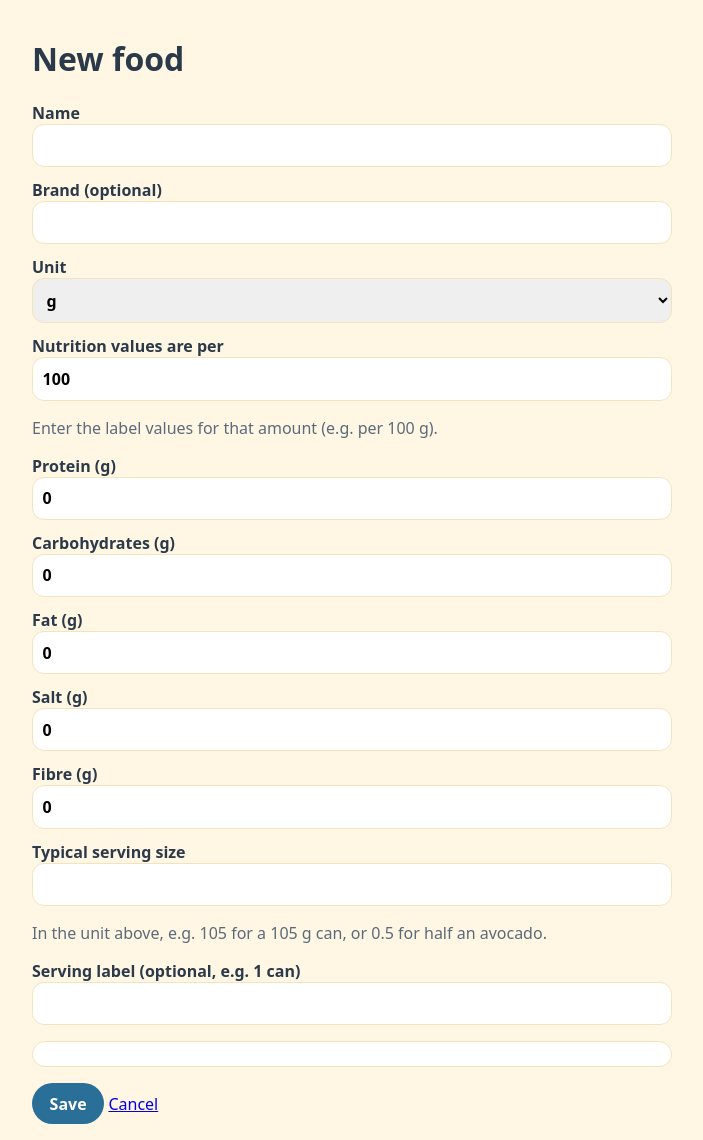
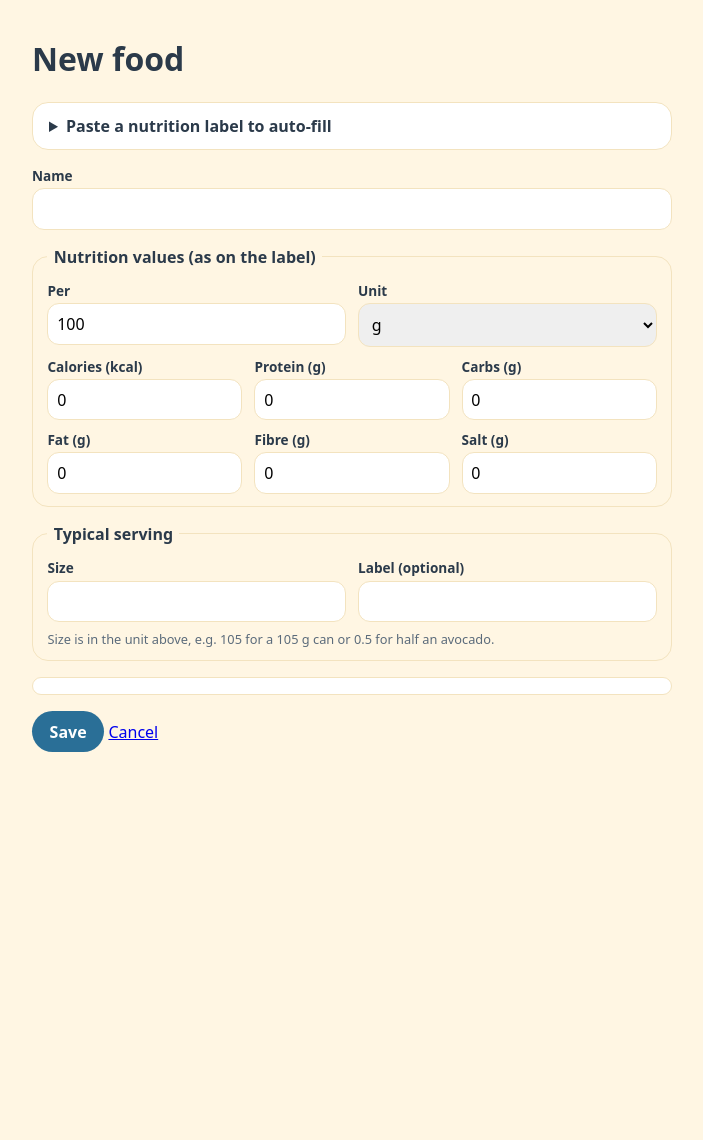
Before and after one commit to huwpdavies/macrotracker, a Flask app: page /foods/new in a window 1280 px wide. Shown: the part 46-1186 px from the top of the page, without its empty margins (288-991 px from the left). After the commit the page ends 798 px from the top, so only its background shows below. Run offline with Flask 3, Linux system fonts and the light colour scheme.

Commit message:
Food form redesign: typed calories, label paste, favourites, compact layout
Co-Authored-By: Claude Sonnet 5.5 <noreply@anthropic.com>

```diff
--- a/macrotracker/forms.py
+++ b/macrotracker/forms.py
@@ -2,32 +2,24 @@ from flask_wtf import FlaskForm
 from wtforms import DecimalField, SelectField, StringField
 from wtforms.validators import DataRequired, Length, NumberRange, Optional
 
-MACRO_FIELDS = [
-    ("protein_g", "Protein (g)"),
-    ("carbs_g", "Carbohydrates (g)"),
-    ("fat_g", "Fat (g)"),
-    ("salt_g", "Salt (g)"),
-    ("fibre_g", "Fibre (g)"),
-]
 
-
-def _macro(label):
+def _nutrient(label):
     return DecimalField(label, default=0, places=None,
                         validators=[Optional(), NumberRange(min=0, max=100000)])
 
 
 class FoodForm(FlaskForm):
     name = StringField("Name", validators=[DataRequired(), Length(max=200)])
-    brand = StringField("Brand (optional)", validators=[Optional(), Length(max=100)])
+    basis_amount = DecimalField("Per", default=100, places=None,
+                                validators=[DataRequired(), NumberRange(min=0.01, max=100000)])
     unit = SelectField("Unit")
-    basis_amount = DecimalField("Nutrition values are per", default=100, places=None,
+    calories_kcal = _nutrient("Calories (kcal)")
+    protein_g = _nutrient("Protein (g)")
+    carbs_g = _nutrient("Carbs (g)")
+    fat_g = _nutrient("Fat (g)")
+    fibre_g = _nutrient("Fibre (g)")
+    salt_g = _nutrient("Salt (g)")
+    serving_size = DecimalField("Size", places=None,
                                 validators=[DataRequired(), NumberRange(min=0.01, max=100000)])
-    protein_g = _macro("Protein (g)")
-    carbs_g = _macro("Carbohydrates (g)")
-    fat_g = _macro("Fat (g)")
-    salt_g = _macro("Salt (g)")
-    fibre_g = _macro("Fibre (g)")
-    serving_size = DecimalField("Typical serving size", places=None,
-                                validators=[DataRequired(), NumberRange(min=0.01, max=100000)])
-    serving_label = StringField("Serving label (optional, e.g. 1 can)",
+    serving_label = StringField("Label (optional)",
                                 validators=[Optional(), Length(max=100)])
--- /dev/null
+++ b/macrotracker/services/label_parser.py
@@ -0,0 +1,56 @@
+"""Pull nutrition values out of text pasted from a supermarket label or website."""
+import re
+
+NUM = r"(\d+(?:[.,]\d+)?)"
+
+# Each pattern is matched against the start of a line, so "of which saturates" is ignored.
+LINE_PATTERNS = {
+    "fat_g": r"(?:total\s+)?fat\b",
+    "carbs_g": r"(?:total\s+)?carbohydrates?\b",
+    "protein_g": r"protein\b",
+    "fibre_g": r"(?:dietary\s+)?fi[bv]re?\b",
+    "salt_g": r"salt\b",
+}
+
+
+def _first_number(text):
+    match = re.search(NUM, text)
+    return float(match.group(1).replace(",", ".")) if match else None
+
+
+def parse_label(raw):
+    """Return {"values": {field: number}, "missing": [field, ...]}.
+
+    Only fields that were found are in "values". When a table has both
+    "per 100g" and "per serving" columns, the first number on each line wins.
+    """
+    values = {}
+    per = re.search(r"per\s*" + NUM + r"\s*(g|ml)\b", raw, re.I)
+    if per:
+        values["basis_amount"] = float(per.group(1).replace(",", "."))
+        values["unit"] = per.group(2).lower()
+
+    for line in re.split(r"[\n\r]+", raw):
+        line = line.strip()
+        if not line:
+            continue
+        lowered = line.lower()
+        if "calories_kcal" not in values:
+            kcal = re.search(NUM + r"\s*kcal", line, re.I)
+            if kcal:
+                values["calories_kcal"] = float(kcal.group(1).replace(",", "."))
+                continue
+            if re.match(r"calories?\b", lowered):
+                number = _first_number(line)
+                if number is not None:
+                    values["calories_kcal"] = number
+                    continue
+        for field, pattern in LINE_PATTERNS.items():
+            if field not in values and re.match(pattern, lowered):
+                number = _first_number(line)
+                if number is not None:
+                    values[field] = number
+                break
+
+    wanted = ["calories_kcal", *LINE_PATTERNS]
+    return {"values": values, "missing": [f for f in wanted if f not in values]}
--- a/macrotracker/services/nutrition.py
+++ b/macrotracker/services/nutrition.py
@@ -1,18 +1,20 @@
-"""Macro maths as pure functions: no database, no Flask, easy to test.
+"""Nutrition maths as pure functions: no database, no Flask, easy to test.
 
-A "food" here is anything with basis_amount, serving_size and the five macro
-attributes (a Food row, or a plain stand-in used by the live preview).
+A "food" here is anything with basis_amount, serving_size and the nutrient
+attributes below (a Food row, or a plain stand-in used by the live preview).
 """
 from decimal import Decimal
 
+CALORIES = "calories_kcal"
 MACROS = ("protein_g", "carbs_g", "fat_g", "salt_g", "fibre_g")
+NUTRIENTS = (CALORIES,) + MACROS
 
 
 def macros_for(food, quantity):
-    """Macros for `quantity` of the food's unit: food.macro * quantity / basis_amount."""
+    """Calories and macros for `quantity` of the food's unit: value * quantity / basis_amount."""
     quantity = Decimal(quantity)
     basis = Decimal(food.basis_amount)
-    return {m: Decimal(getattr(food, m)) * quantity / basis for m in MACROS}
+    return {n: Decimal(getattr(food, n)) * quantity / basis for n in NUTRIENTS}
 
 
 def quantity_from_servings(food, servings):
@@ -20,14 +22,5 @@ def quantity_from_servings(food, servings):
     return Decimal(servings) * Decimal(food.serving_size)
 
 
-def calories(macros):
-    """Derived, never stored: protein x4, carbs x4, fat x9."""
-    return (
-        Decimal(macros["protein_g"]) * 4
-        + Decimal(macros["carbs_g"]) * 4
-        + Decimal(macros["fat_g"]) * 9
-    )
-
-
 def macros_per_serving(food):
     return macros_for(food, food.serving_size)
--- a/macrotracker/templates/base.html
+++ b/macrotracker/templates/base.html
@@ -8,7 +8,7 @@
   <link rel="stylesheet" href="/css/main.css">
   <script src="/js/htmx.min.js" defer></script>
 </head>
-<body>
+<body hx-headers='{"X-CSRFToken": "{{ csrf_token() }}"}'>
   <nav class="nav">
     <a href="{{ url_for('dashboard.index') }}">Home</a>
     <a href="{{ url_for('foods.index') }}">Foods</a>
--- a/macrotracker/templates/foods/form.html
+++ b/macrotracker/templates/foods/form.html
@@ -1,12 +1,22 @@
 {% extends "base.html" %}
 {% block title %}{{ 'Edit' if food else 'New' }} food · Macro Tracker{% endblock %}
 {% block content %}
-  <h1>{{ 'Edit ' ~ food.name if food else 'New food' }}</h1>
+  <h1>{{ 'Edit food' if food else 'New food' }}</h1>
 
   {% macro field(f) %}
-    <label>{{ f.label.text }} {{ f() }}</label>
+    <div class="field">
+      <label for="{{ f.id }}">{{ f.label.text }}</label>
+      {{ f() }}
       {% for error in f.errors %}<p class="error">{{ error }}</p>{% endfor %}
+    </div>
   {% endmacro %}
+
+  <details class="card paste">
+    <summary>Paste a nutrition label to auto-fill</summary>
+    <textarea id="label-text" rows="4" data-url="{{ url_for('foods.parse_label_text') }}"
+              placeholder="Paste the nutrition table text from a supermarket page…"></textarea>
+    <p id="label-result" class="muted" aria-live="polite"></p>
+  </details>
 
   {# Normal submit saves the food. Typing also posts the form to /preview, and HTMX swaps the reply into #preview. #}
   <form method="post" class="form"
@@ -14,22 +24,36 @@
         hx-target="#preview">
     {{ form.hidden_tag() }}
     {{ field(form.name) }}
-    {{ field(form.brand) }}
+
+    <fieldset>
+      <legend>Nutrition values (as on the label)</legend>
+      <div class="grid grid-2">
+        {{ field(form.basis_amount) }}
         {{ field(form.unit) }}
-    {{ field(form.basis_amount) }}
-    <p class="muted">Enter the label values for that amount (e.g. per 100 g).</p>
+      </div>
+      <div class="grid grid-3">
+        {{ field(form.calories_kcal) }}
         {{ field(form.protein_g) }}
         {{ field(form.carbs_g) }}
         {{ field(form.fat_g) }}
+        {{ field(form.fibre_g) }}
         {{ field(form.salt_g) }}
-    {{ field(form.fibre_g) }}
+      </div>
+    </fieldset>
+
+    <fieldset>
+      <legend>Typical serving</legend>
+      <div class="grid grid-2">
         {{ field(form.serving_size) }}
-    <p class="muted">In the unit above, e.g. 105 for a 105 g can, or 0.5 for half an avocado.</p>
         {{ field(form.serving_label) }}
+      </div>
+      <p class="hint">Size is in the unit above, e.g. 105 for a 105 g can or 0.5 for half an avocado.</p>
+    </fieldset>
 
-    <div id="preview" class="card"></div>
+    <div id="preview" class="card" aria-live="polite"></div>
 
     <button type="submit" class="button">Save</button>
     <a href="{{ url_for('foods.detail', food_id=food.id) if food else url_for('foods.index') }}">Cancel</a>
   </form>
+  <script src="/js/food-form.js" defer></script>
 {% endblock %}
--- a/public/css/main.css
+++ b/public/css/main.css
@@ -16,6 +16,20 @@ main { max-width: 40rem; margin: 0 auto; padding: 1rem; }
 .chips li { background: #DFF3FA; border-radius: 999px; padding: .25rem .75rem; }
 .rows { list-style: none; padding: 0; }
 .rows li { display: flex; justify-content: space-between; gap: 1rem; padding: .6rem 0; border-bottom: 1px solid #F3E3BF; }
-.form label { display: block; margin-top: .75rem; font-weight: 600; }
-.form input, .form select, input[type=search] { display: block; width: 100%; box-sizing: border-box;
-  padding: .6rem; font: inherit; border: 1px solid #F3E3BF; border-radius: 12px; }
+.field { margin-top: .6rem; }
+.field label { display: block; font-size: .85rem; font-weight: 600; margin-bottom: .2rem; }
+.field input, .field select, textarea, input[type=search] { display: block; width: 100%; box-sizing: border-box;
+  padding: .55rem; font: inherit; border: 1px solid #F3E3BF; border-radius: 12px; }
+.grid { display: grid; gap: 0 .75rem; }
+.grid-2 { grid-template-columns: 1fr 1fr; }
+.grid-3 { grid-template-columns: repeat(3, 1fr); }
+fieldset { border: 1px solid #F3E3BF; border-radius: 16px; margin: 1rem 0; padding: .25rem .9rem .75rem; }
+legend { font-weight: 700; padding: 0 .4rem; }
+.hint { font-size: .8rem; color: #5b6b7b; margin: .5rem 0 0; }
+.paste summary { cursor: pointer; font-weight: 600; }
+.paste textarea { margin-top: .6rem; font-family: ui-monospace, monospace; font-size: .85rem; }
+#preview { padding: .5rem .9rem; }
+#preview .chips { margin: .4rem 0 0; }
+.grow { flex: 1; }
+.star { background: none; border: 0; font-size: 1.4rem; line-height: 1; cursor: pointer; color: #8a6d1f; padding: 0 .25rem; min-width: 2.25rem; min-height: 2.25rem; }
+.star.on { color: #c98a00; }
--- /dev/null
+++ b/public/js/food-form.js
@@ -0,0 +1,46 @@
+// Paste-a-label helper: sends pasted text to the server, which returns the numbers it found.
+(function () {
+  var box = document.getElementById("label-text");
+  if (!box) return;
+  var result = document.getElementById("label-result");
+  var timer;
+
+  var NAMES = {
+    calories_kcal: "calories", protein_g: "protein", carbs_g: "carbs",
+    fat_g: "fat", fibre_g: "fibre", salt_g: "salt"
+  };
+
+  box.addEventListener("input", function () {
+    clearTimeout(timer);
+    timer = setTimeout(parse, 300);
+  });
+
+  function parse() {
+    var text = box.value.trim();
+    if (!text) { result.textContent = ""; return; }
+    var token = document.querySelector("input[name=csrf_token]").value;
+    fetch(box.dataset.url, {
+      method: "POST",
+      headers: { "Content-Type": "application/json", "X-CSRFToken": token },
+      body: JSON.stringify({ text: text })
+    })
+      .then(function (r) { return r.json(); })
+      .then(function (data) {
+        var found = Object.keys(data.values);
+        if (!found.length) {
+          result.textContent = "Nothing recognised. Try copying just the nutrition table rows.";
+          return;
+        }
+        var last;
+        found.forEach(function (key) {
+          var el = document.getElementById(key);
+          if (el) { el.value = data.values[key]; last = el; }
+        });
+        if (last) last.dispatchEvent(new Event("input", { bubbles: true })); // refresh the preview
+        var missing = data.missing.map(function (k) { return NAMES[k]; });
+        result.textContent = "Filled in " + found.length + " fields." +
+          (missing.length ? " Not found: " + missing.join(", ") + "." : "");
+      })
+      .catch(function () { result.textContent = "Couldn't read that label."; });
+  }
+})();
```
Also changed, not shown: docs/learning-notes.md (+5 -0 lines), macrotracker/blueprints/foods.py (+33 -12 lines), macrotracker/models.py (+16 -2 lines), macrotracker/seed.py (+6 -6 lines), macrotracker/templates/foods/detail.html (+4 -14 lines), macrotracker/templates/partials/_food_rows.html (+6 -3 lines), macrotracker/templates/partials/_macro_preview.html (+3 -10 lines), macrotracker/templates/partials/_nutrient_chips.html (added, +9 -0 lines), migrations/versions/03d1e472b24e_calories_favourites_drop_brand.py (added, +60 -0 lines), tests/test_foods.py (+17 -1 lines), tests/test_label_parser.py (added, +31 -0 lines), tests/test_nutrition.py (+5 -5 lines). Lines whose indentation alone changed are shown as unchanged.
